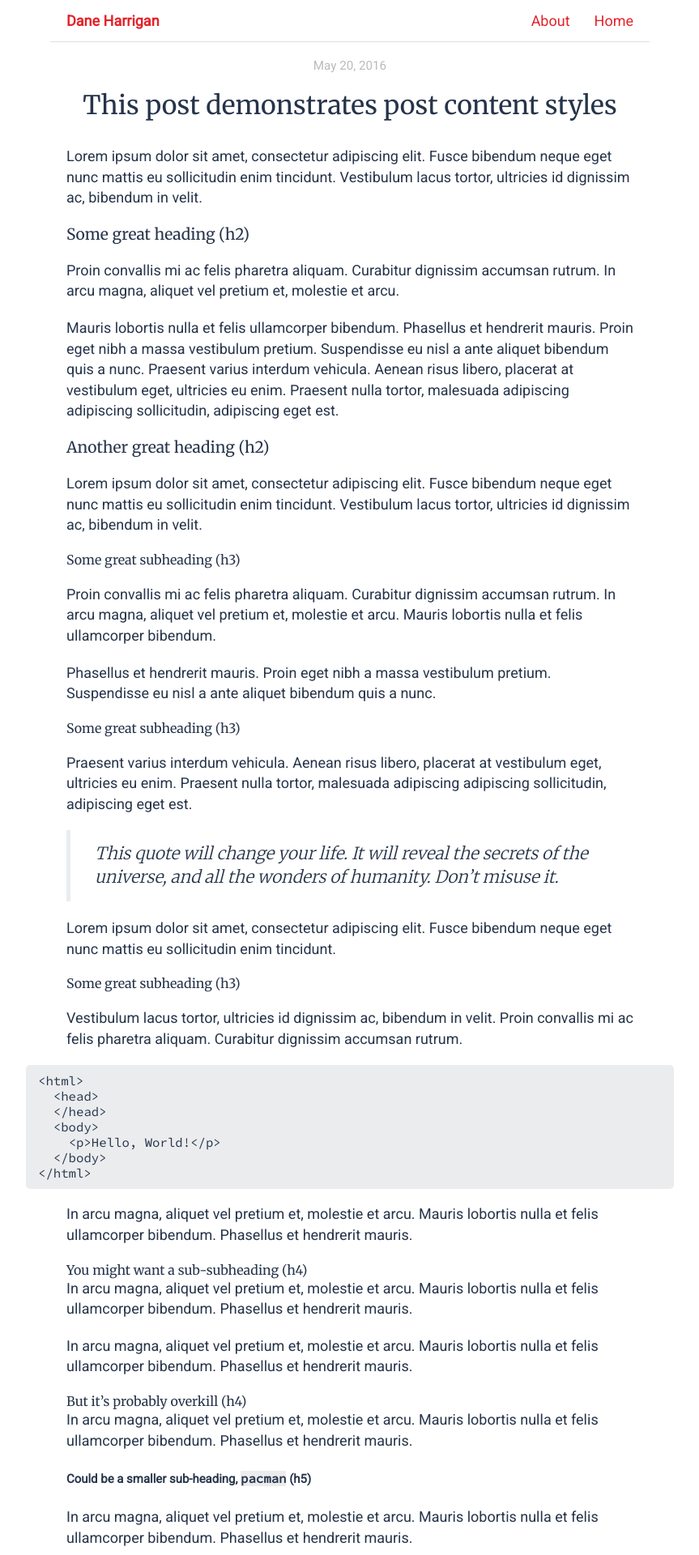
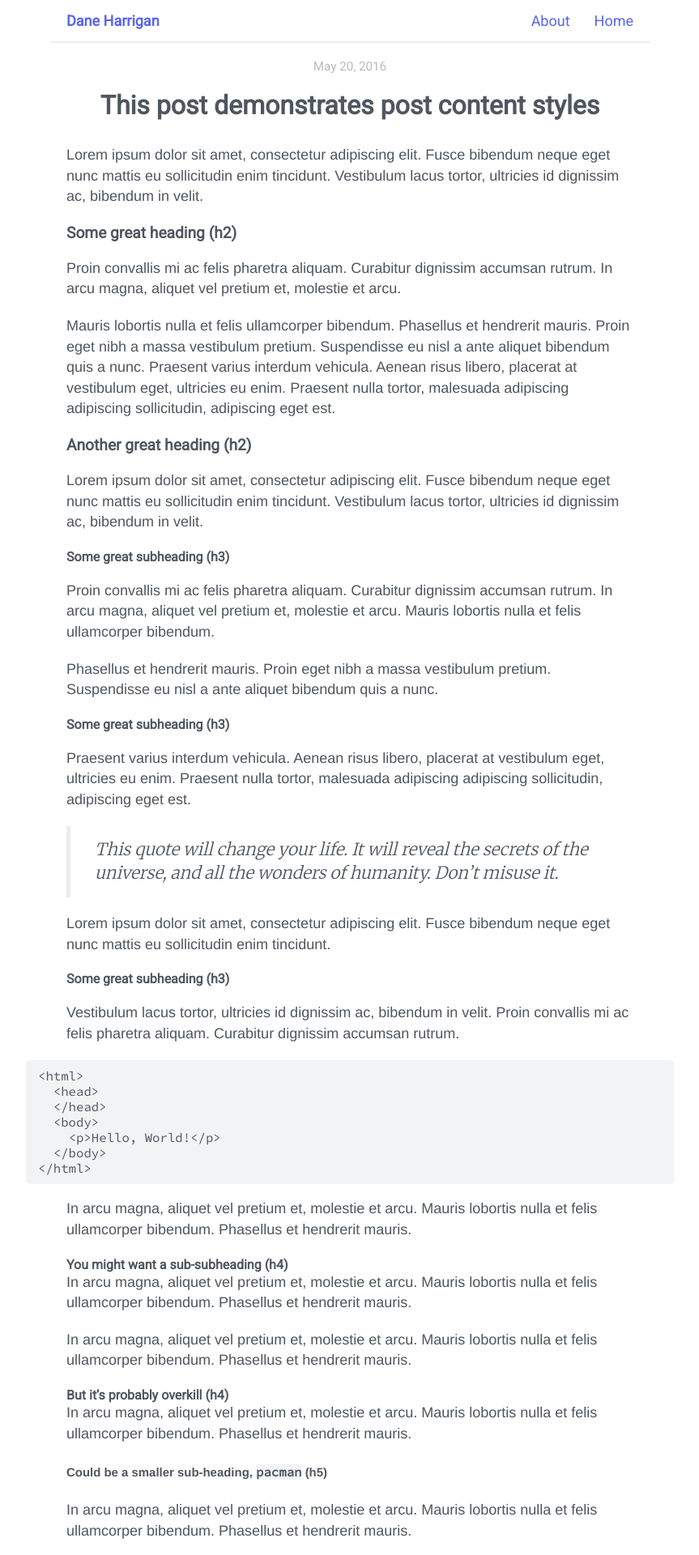
Before and after one commit to dane/dane.github.io, a Jekyll site: the page built from _posts/2016-05-20-this-post-demonstrates-post-content-styles.md, in a window 1280 px wide. Shown: the top 1920 px of the page at 81% size, without its empty margins (208-1071 px from the left). Built offline with Jekyll 4.4.1, drawn with Linux system fonts in a browser that asks for light colours.

Commit message:
Revise layout with purple

```diff
--- a/_layouts/default.html
+++ b/_layouts/default.html
@@ -3,7 +3,9 @@
   {%- include head.html -%}
   <body>
     {%- include header.html -%}
+    <main>
     {{ content }}
+    </main>
     {% include footer.html %}
   </body>
 </html>
--- a/assets/css/main.css
+++ b/assets/css/main.css
@@ -5,37 +5,51 @@ body, ul, ol, li, h1, h2, h3, h4, p, figure, blockquote {
 
 html {
   overflow-y: scroll;
+  background: #f8f9f9;
 }
 
-body > ol {
+main > ol {
   list-style: none;
 }
 
 body {
-  font-family: 'Roboto', sans-serif;
+  font-family: 'Helvetica Neue', 'Helvetica', sans-serif;
   font-size: 18px;
-  color: rgb(38,52,74);
+  color: #4F5660;
 }
 
-body > ol > li {
+main > ol > li {
   margin-bottom: 80px;
 }
 
-body > ol > li:last-child {
+main > ol > li:last-child {
   margin-bottom: 0;
+}
+
+header, main {
+  background: #FFFFFF;
 }
 
 header {
   padding: 0 20px;
 }
 
+main {
+  padding: 20px 0;
+  display: block;
+}
+
 h1, h2, h3, p, figure, time, article ul, article ol, blockquote, table {
   margin-bottom: 20px;
 }
 
+h1, h2, h3, h4, header, footer, time, figure {
+  font-family: 'Roboto', 'Helvetica Neue', 'Helvetica', sans-serif;
+}
+
+
 h1, h2, h3, h4 {
-  font-weight: 400;
-  font-family: 'Merriweather', serif;
+  font-weight: bold;
 }
 
 h1 {
@@ -58,7 +72,6 @@ h3 {
 
 h4 {
   font-size: 1rem;
-  font-weight: 400;
 }
 
 p {
@@ -66,7 +79,7 @@ p {
 }
 
 a:link, a:visited {
-  color: rgb(227, 35, 43);
+  color: #5865F2;
   text-decoration: none;
 }
 
@@ -75,7 +88,7 @@ a:active, a:hover {
 }
 
 code {
-  background: rgba(38,52,74,.09);
+  background: #F2F3F5;
   font-family: 'Source Code Pro', monospace;
   font-size: 0.98rem;
 }
@@ -118,19 +131,21 @@ blockquote p:last-child {
   margin-bottom: 0;
 }
 
+.container, .clear {
+  clear: both;
+}
+
 .container, figcaption {
   max-width: 700px;
   margin: 0 auto;
 }
 
 header .container {
-  border-bottom: 1px solid rgba(38,52,74,.15);
+  border-bottom: 2px solid #EDEDED;
   padding: 15px 0;
-  margin-bottom: 20px;
 }
 
 footer .container {
-  border-top: 1px solid rgba(38,52,74,.15);
   padding: 15px 0;
   margin: 40px auto;
 }
@@ -146,7 +161,7 @@ footer nav svg {
   height: 30px;
   width: 30px;
   opacity: 0.4;
-  fill: rgb(227, 35, 43);
+  fill: #5865F2;
 }
 
 footer nav a:hover svg,
@@ -169,10 +184,6 @@ header nav li,
 footer nav li {
   display: inline-block;
   margin-right: 30px;
-}
-
-header, footer, time, figure {
-  font-family: 'Roboto', sans-serif;
 }
 
 time {
@@ -236,6 +247,20 @@ tr:nth-child(even) td {
   background: rgba(38,52,74,.025);
 }
 
+.avatar {
+  float: left;
+  width: 280px;
+  height: 280px;
+  border-radius: 140px;
+  overflow: hidden;
+  margin-right: 20px;
+}
+
+.avatar img {
+  width: 100%;
+  height: 100%;
+}
+
 @media (max-width: 750px) {
   header {
     text-align: center;
```
Also changed, not shown: _layouts/about.html (added, +12 -0 lines).
